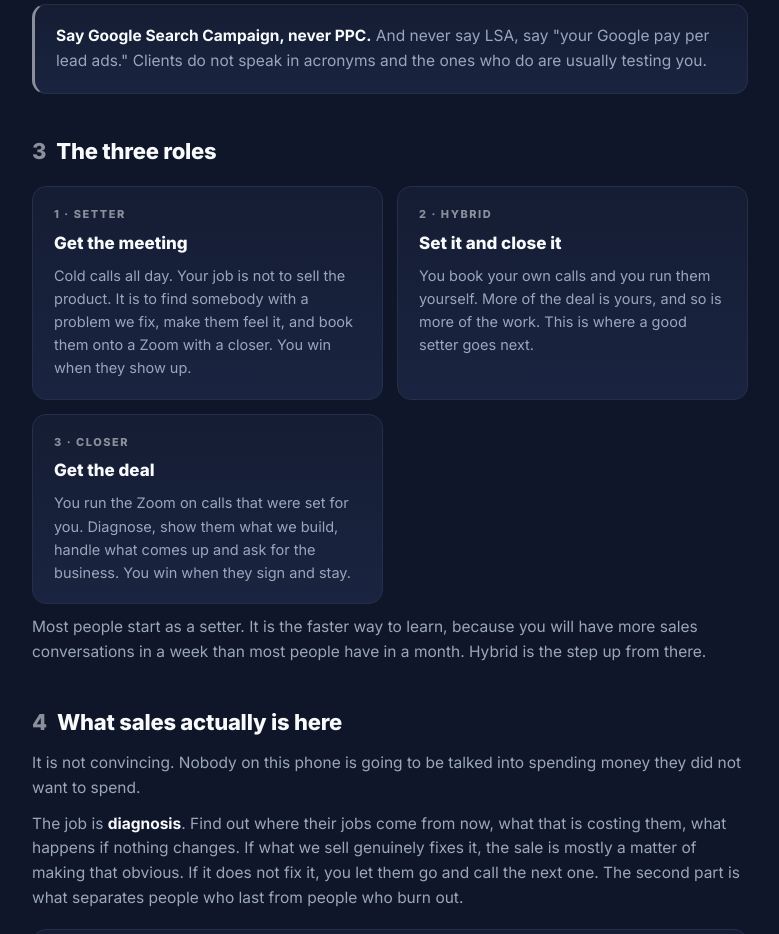
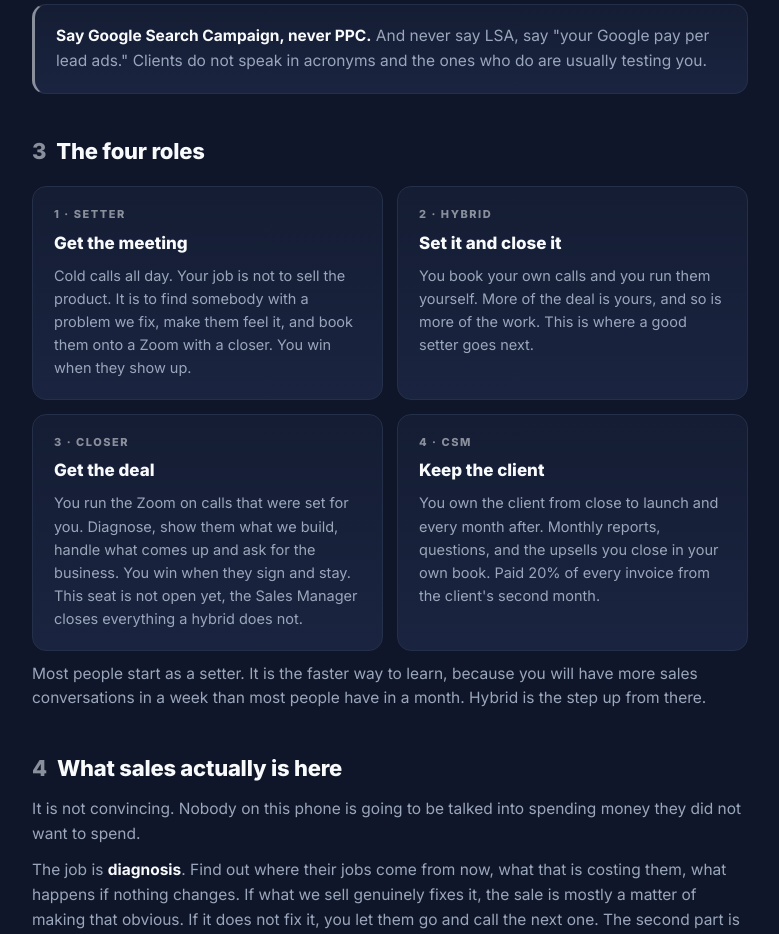
Before and after one commit to grantenyeart/rapid-reach-hub, a plain HTML site: page start.html in a window 1280 px wide. Shown: the part 1000-1934 px from the top of the page, without its empty margins (250-1029 px from the left). Drawn offline with Linux system fonts and the light colour scheme.

Commit message:
Roll out Commission SOP v2.4 across the training
Closer drops to 30% on recurring and 25% on per lead and the
website build, with hybrid and CSM rates added. Setter pay is now
the three parts it actually is, base plus show pay plus commission,
with the worked monthly numbers.

Prices follow the SOP except Local Services, which stays on $500 a
month plus ad spend or $30 per qualified lead per Grant. The
website moves to $1,500 plus $297 a month or $2,997 paid in full,
and DGS is $497 for Option A and $297 for Option B.

Bundle 3 is rebuilt on real numbers: it had been advertising build
fees that no longer exist.

Co-Authored-By: Claude Opus 5 <noreply@anthropic.com>

```diff
--- a/start.html
+++ b/start.html
@@ -87,7 +87,7 @@
     <p><b>Say Google Search Campaign, never PPC.</b> And never say LSA, say "your Google pay per lead ads." Clients do not speak in acronyms and the ones who do are usually testing you.</p>
   </div>
 
-  <h2><span class="n">3</span>The three roles</h2>
+  <h2><span class="n">3</span>The four roles</h2>
   <div class="two">
     <div class="role">
       <div class="w">1 &middot; Setter</div>
@@ -102,7 +102,12 @@
     <div class="role">
       <div class="w">3 &middot; Closer</div>
       <h3>Get the deal</h3>
-      <p>You run the Zoom on calls that were set for you. Diagnose, show them what we build, handle what comes up and ask for the business. You win when they sign and stay.</p>
+      <p>You run the Zoom on calls that were set for you. Diagnose, show them what we build, handle what comes up and ask for the business. You win when they sign and stay. This seat is not open yet, the Sales Manager closes everything a hybrid does not.</p>
+    </div>
+    <div class="role">
+      <div class="w">4 &middot; CSM</div>
+      <h3>Keep the client</h3>
+      <p>You own the client from close to launch and every month after. Monthly reports, questions, and the upsells you close in your own book. Paid 20% of every invoice from the client's second month.</p>
     </div>
   </div>
   <p class="b">Most people start as a setter. It is the faster way to learn, because you will have more sales conversations in a week than most people have in a month. Hybrid is the step up from there.</p>
```
